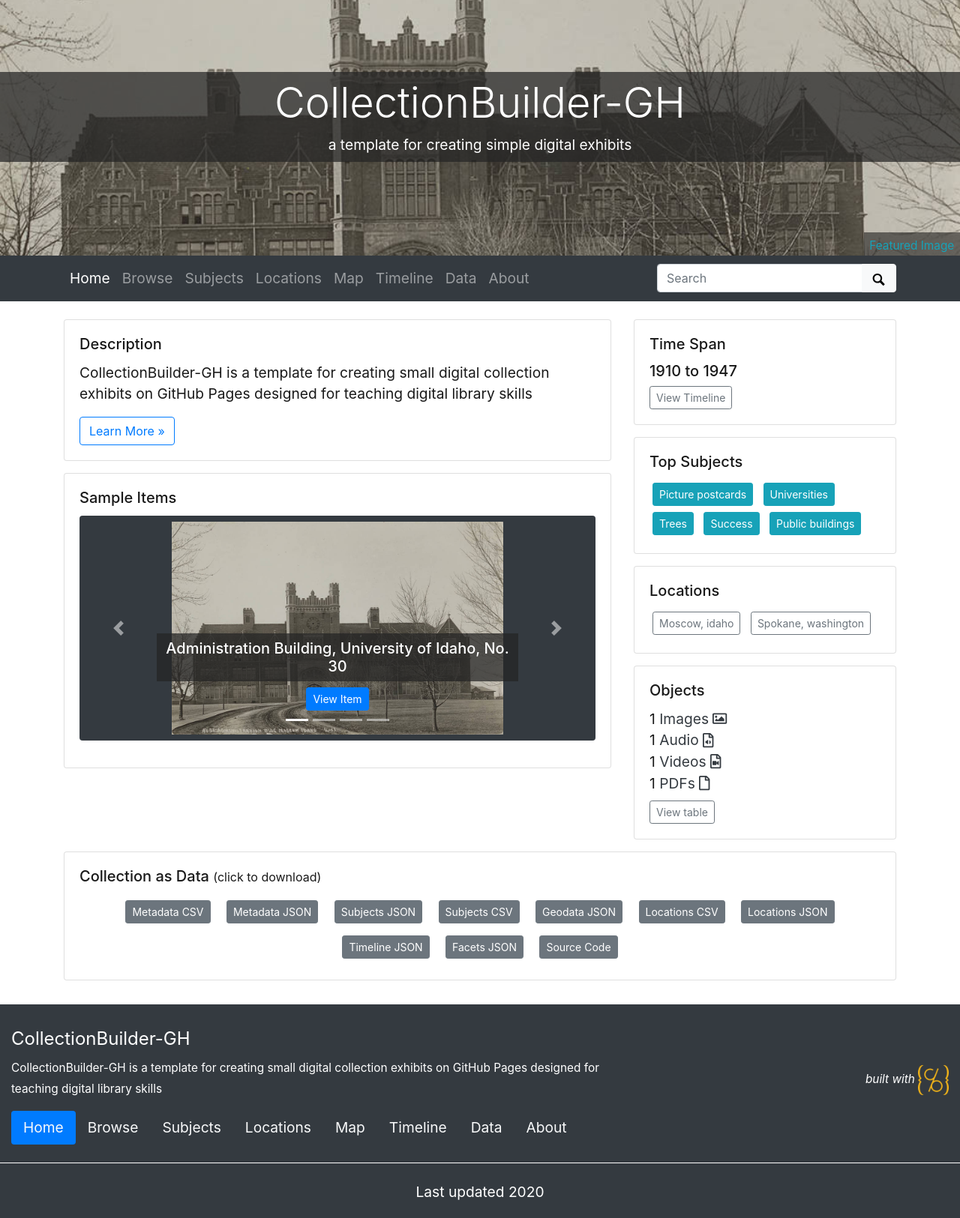
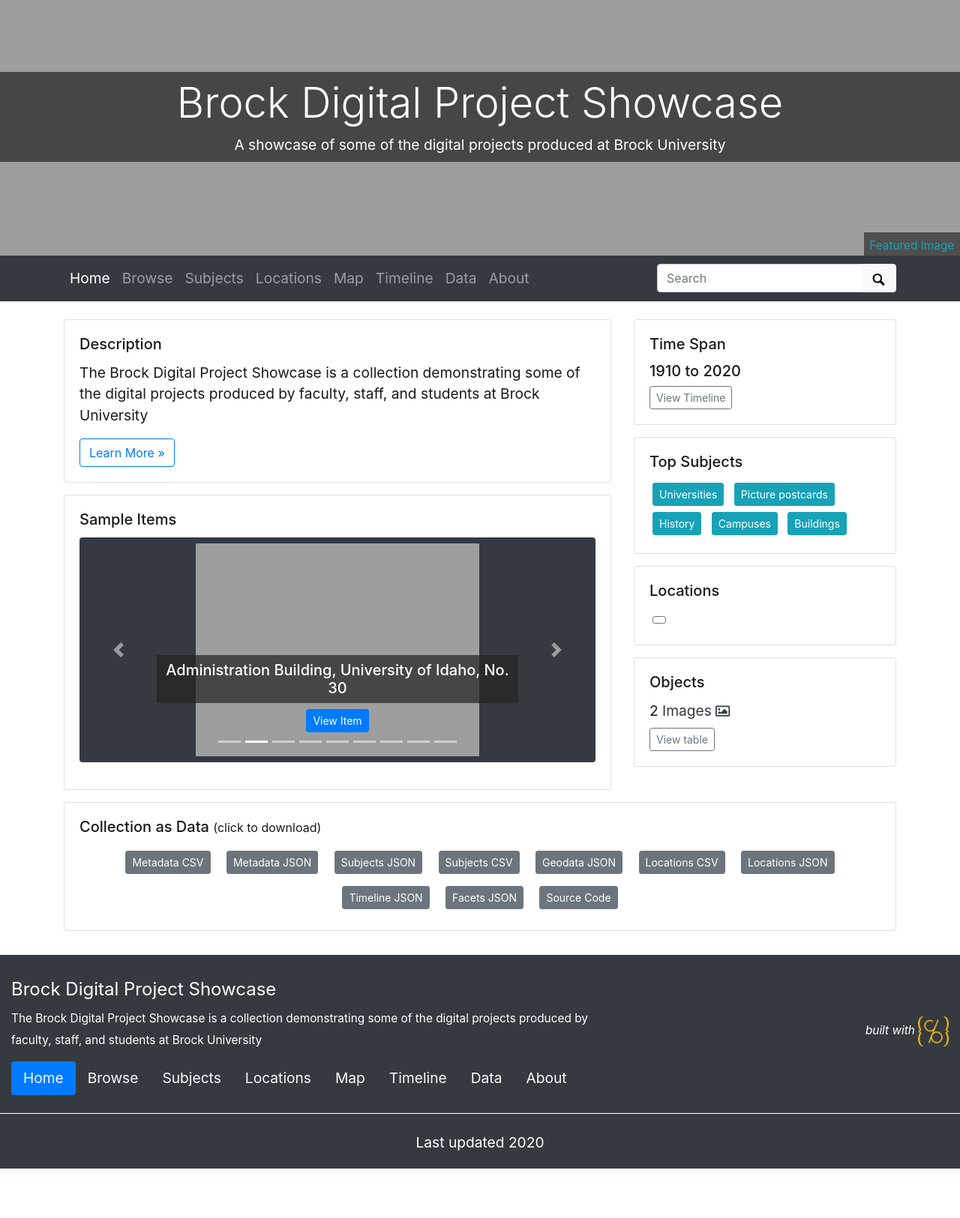
Before and after one commit to dcnb/Brock-Digital-Project-Showcase, a Jekyll site: the page built from index.md, in a window 1280 px wide. Shown: the whole page at 75% size. Built offline with Jekyll 4.4.1, drawn with Linux system fonts in a browser that asks for light colours; after the commit the page ends 1559 px from its top, so only the background shows below that.

Commit message:
Update _config.yml

```diff
--- a/_config.yml
+++ b/_config.yml
@@ -8,36 +8,36 @@
 # URL VARIABLES
 #
 # url is your gh-pages base, following the pattern: username.github.io
-url: https://collectionbuilder.github.io
+url: https://Brock-Digital-Project-Showcase.github.io
 # baseurl is your github repository's name prefixed with a /
-baseurl: /collectionbuilder-gh
+baseurl: /Brock-Digital-Project-Showcase
 # location of code, the full url to your github repository
-source-code: https://github.com/CollectionBuilder/collectionbuilder-gh
+source-code: https://github.com/Brock-Digital-Project-Showcase
 
 ##########
 # SITE SETTINGS
 #
 # title of site appears in banner
-title: CollectionBuilder-GH
+title: Brock Digital Project Showcase
 # tagline, a short phrase that will appear throughout the site in the top banner
-tagline: a template for creating simple digital exhibits
+tagline: A showcase of some of the digital projects produced at Brock University
 # description appears in meta tags and other locations
 # this description might appear in search result lists, keep around 160 characters max
-description: "CollectionBuilder-GH is a template for creating small digital collection exhibits on GitHub Pages designed for teaching digital library skills"
+description: "The Brock Digital Project Showcase is a collection demonstrating some of the digital projects produced by faculty, staff, and students at Brock University"
 # creator of the digital collection, to appear in meta tags; we typically use our GitHub usernames but feel free to just use your name
-author: CollectionBuilder
+author: BrockDSL
 
 ##########
 # COLLECTION SETTINGS
 #
 # choose metadata: this is the name of the csv file in your _data directory that describes the objects in your collection
-metadata: demo-metadata
+metadata: collectionbuilder-metadata-file
 
 ##########
 # GOOGLE SERVICES [optional!]
 #
 # leave these blank or comment out to NOT include google code
-# google-analytics-id: "UA-74844011-1"
+google-analytics-id: UA-128270403-1
 # google-cse-id: "002151703305773322890:1pu3smhw1t8"
 
 ##########
```
